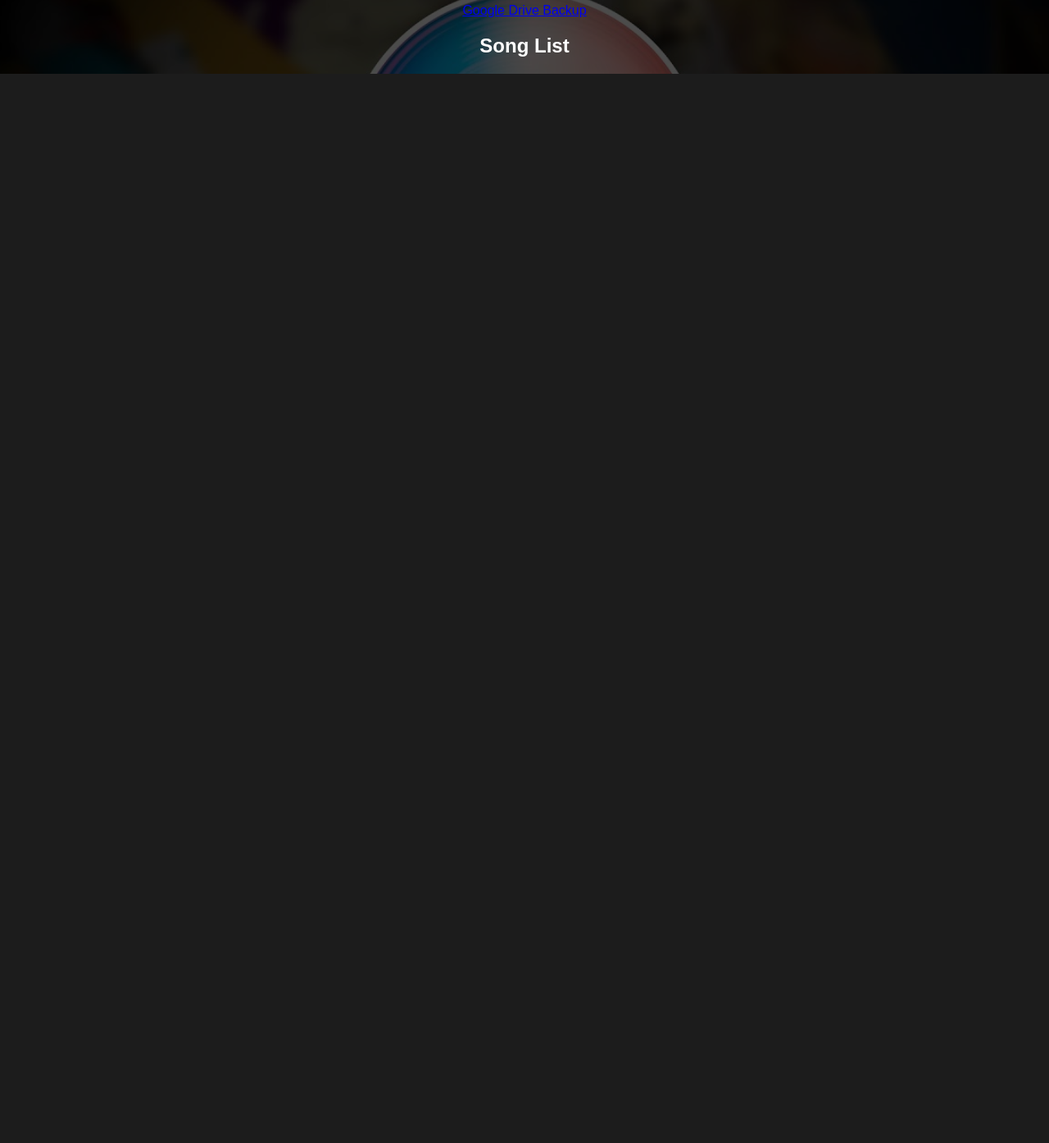
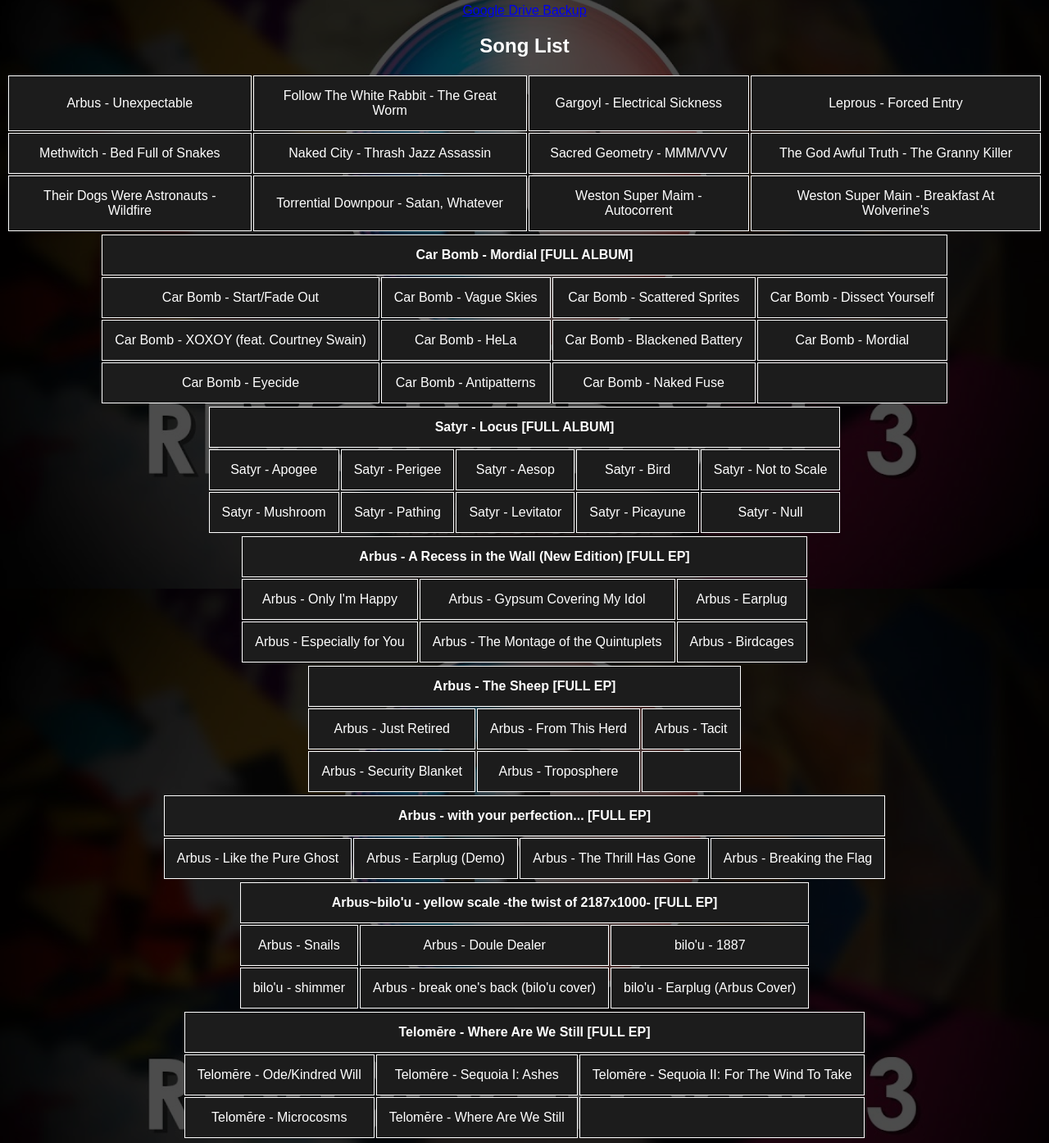
Before and after one commit to thardwardy/small-charters-united-website, a plain HTML site: page packs/revolved/index.html in a window 1280 px wide. Shown: the part 882-2276 px from the top of the page at 82% size. Before the commit the page ends 972 px from the top, so only its background shows below. Drawn offline with Linux system fonts and the light colour scheme.

Commit message:
Update index.html

```diff
--- a/packs/revolved/index.html
+++ b/packs/revolved/index.html
@@ -51,7 +51,7 @@
 		<div id="R1" class="tabcontent">
 			<h2>Vol. 1 - Mathcore Fest</h2>
 			<iframe width="840" height="473" src="https://www.youtube.com/embed/-iT1hRSQOQY" frameborder="0" allowfullscreen></iframe>
-			<h2><a href="link" target="_blank" rel="noopener noreferrer">Download</a></h2>
+			<h2><a href="https://archive.org/download/chertersnextdoor/REVOLVED%20Vol.%201%20-%20Mathcore%20Fest.7z" target="_blank" rel="noopener noreferrer">Download</a></h2>
 			<p><a href="https://drive.google.com/file/d/1t3ZVNxR4c0_dxMFe4qmwR99Oc_U0zpr2" target="_blank" rel="noopener noreferrer">Google Drive Backup</a></p>
 			<h2>Song List</h2>
 			<table>
@@ -100,7 +100,7 @@
 		<div id="R2" class="tabcontent">
 			<h2>Vol. 2 - Calm After/Before the Storm</h2>
 			<iframe width="840" height="473" src="https://www.youtube.com/embed/r-PLDD72et8" frameborder="0" allowfullscreen></iframe>
-			<h2><a href="link" target="_blank" rel="noopener noreferrer">Download</a></h2>
+			<h2><a href="https://archive.org/download/chertersnextdoor/REVOLVED%20Vol.%202%20-%20Calm%20After~Before%20the%20Storm.7z" target="_blank" rel="noopener noreferrer">Download</a></h2>
 			<p><a href="https://drive.google.com/file/d/1kLnZJZIbD3TG3mMKSObW8MTI2bF9yny7" target="_blank" rel="noopener noreferrer">Google Drive Backup</a></p>
 			<h2>Song List</h2>
 			<table>
@@ -178,10 +178,142 @@
 		<div id="R3" class="tabcontent">
 			<h2>Vol. 3 - Mathcore Fest II</h2>
 			<iframe width="840" height="473" src="https://www.youtube.com/embed/g9w_saaRPmI" frameborder="0" allowfullscreen></iframe>
-			<h2><a href="link" target="_blank" rel="noopener noreferrer">Download</a></h2>
-			<p><a href="link" target="_blank" rel="noopener noreferrer">Google Drive Backup</a></p>
+			<h2><a href="https://archive.org/download/chertersnextdoor/REVOLVED%20Vol.%203%20-%20Mathcore%20Fest%20II.7z" target="_blank" rel="noopener noreferrer">Download</a></h2>
+			<p><a href="https://drive.google.com/drive/folders/10AWm0IGsfAci0wvlNSSyAgFVcyvi_SBN" target="_blank" rel="noopener noreferrer">Google Drive Backup</a></p>
 			<h2>Song List</h2>
-
+			<table>
+				<tr>
+					<td>Arbus - Unexpectable</td>
+					<td>Follow The White Rabbit - The Great Worm</td>
+					<td>Gargoyl - Electrical Sickness</td>
+					<td>Leprous - Forced Entry</td>
+				</tr>
+				<tr>
+					<td>Methwitch - Bed Full of Snakes</td>
+					<td>Naked City - Thrash Jazz Assassin</td>
+					<td>Sacred Geometry - MMM/VVV</td>
+					<td>The God Awful Truth - The Granny Killer</td>
+				</tr>
+				<tr>
+					<td>Their Dogs Were Astronauts - Wildfire</td>
+					<td>Torrential Downpour - Satan, Whatever</td>
+					<td>Weston Super Maim - Autocorrent</td>
+					<td>Weston Super Main - Breakfast At Wolverine's</td>
+				</tr>
+			</table>
+			<table>
+				<tr>
+					<th colspan="4">Car Bomb - Mordial [FULL ALBUM]</th>
+				</tr>
+				<tr>
+					<td>Car Bomb - Start/Fade Out</td>
+					<td>Car Bomb - Vague Skies</td>
+					<td>Car Bomb - Scattered Sprites</td>
+					<td>Car Bomb - Dissect Yourself</td>
+				</tr>
+				<tr>
+					<td>Car Bomb - XOXOY (feat. Courtney Swain)</td>
+					<td>Car Bomb - HeLa</td>
+					<td>Car Bomb - Blackened Battery</td>
+					<td>Car Bomb - Mordial</td>
+				</tr>
+				<tr>
+					<td>Car Bomb - Eyecide</td>
+					<td>Car Bomb - Antipatterns</td>
+					<td>Car Bomb - Naked Fuse</td>
+					<td></td>
+				</tr>
+			</table>
+			<table>
+				<tr>
+					<th colspan = "5">Satyr - Locus [FULL ALBUM]</th>
+				</tr>
+				<tr>
+					<td>Satyr - Apogee</td>
+					<td>Satyr - Perigee</td>
+					<td>Satyr - Aesop</td>
+					<td>Satyr - Bird</td>
+					<td>Satyr - Not to Scale</td>
+				</tr>
+				<tr>
+					<td>Satyr - Mushroom</td>
+					<td>Satyr - Pathing</td>
+					<td>Satyr - Levitator</td>
+					<td>Satyr - Picayune</td>
+					<td>Satyr - Null</td>
+				</tr>
+			</table>
+			<table>
+				<tr>
+					<th colspan = "3">Arbus - A Recess in the Wall (New Edition) [FULL EP]</th>
+				</tr>
+				<tr>
+					<td>Arbus - Only I'm Happy</td>
+					<td>Arbus - Gypsum Covering My Idol</td>
+					<td>Arbus - Earplug</td>
+				</tr>
+				<tr>
+					<td>Arbus - Especially for You</td>
+					<td>Arbus - The Montage of the Quintuplets</td>
+					<td>Arbus - Birdcages</td>
+				</tr>
+			</table>
+			<table>
+				<tr>
+					<th colspan = "3">Arbus - The Sheep [FULL EP]</th>
+				</tr>
+				<tr>
+					<td>Arbus - Just Retired</td>
+					<td>Arbus - From This Herd</td>
+					<td>Arbus - Tacit</td>
+				</tr>
+				<tr>
+					<td>Arbus - Security Blanket</td>
+					<td>Arbus - Troposphere</td>
+					<td></td>
+				</tr>
+			</table>
+			<table>
+				<tr>
+					<th colspan = "4">Arbus - with your perfection... [FULL EP]</th>
+				</tr>
+				<tr>
+					<td>Arbus - Like the Pure Ghost</td>
+					<td>Arbus - Earplug (Demo)</td>
+					<td>Arbus - The Thrill Has Gone</td>
+					<td>Arbus - Breaking the Flag</td>
+				</tr>
+			</table>
+			<table>
+				<tr>
+					<th colspan = "3">Arbus~bilo'u - yellow scale -the twist of 2187x1000- [FULL EP]</th>
+				</tr>
+				<tr>
+					<td>Arbus - Snails</td>
+					<td>Arbus - Doule Dealer</td>
+					<td>bilo'u - 1887</td>
+				</tr>
+				<tr>
+					<td>bilo'u - shimmer</td>
+					<td>Arbus - break one's back (bilo'u cover)</td>
+					<td>bilo'u - Earplug (Arbus Cover)</td>
+				</tr>
+			</table>
+			<table>
+				<tr>
+					<th colspan = "3">Telomēre - Where Are We Still [FULL EP]</th>
+				</tr>
+				<tr>
+					<td>Telomēre - Ode/Kindred Will</td>
+					<td>Telomēre - Sequoia I: Ashes</td>
+					<td>Telomēre - Sequoia II: For The Wind To Take</td>
+				</tr>
+				<tr>
+					<td>Telomēre - Microcosms</td>
+					<td>Telomēre - Where Are We Still</td>
+					<td></td>
+				</tr>
+			</table>
 		</div>
 
 		<script>
```
